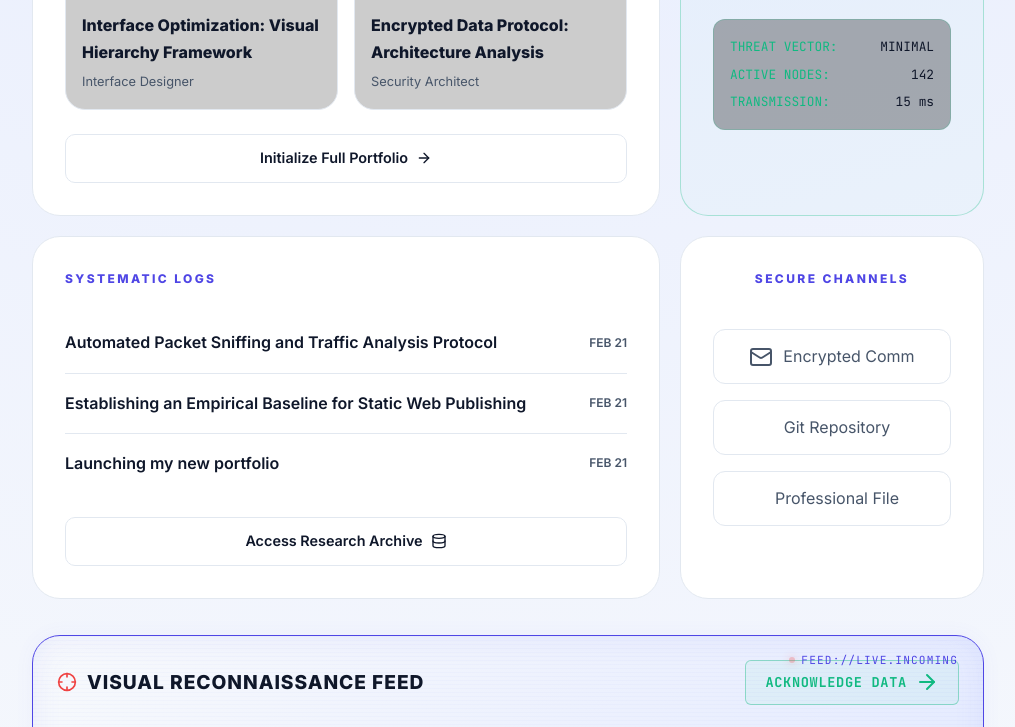
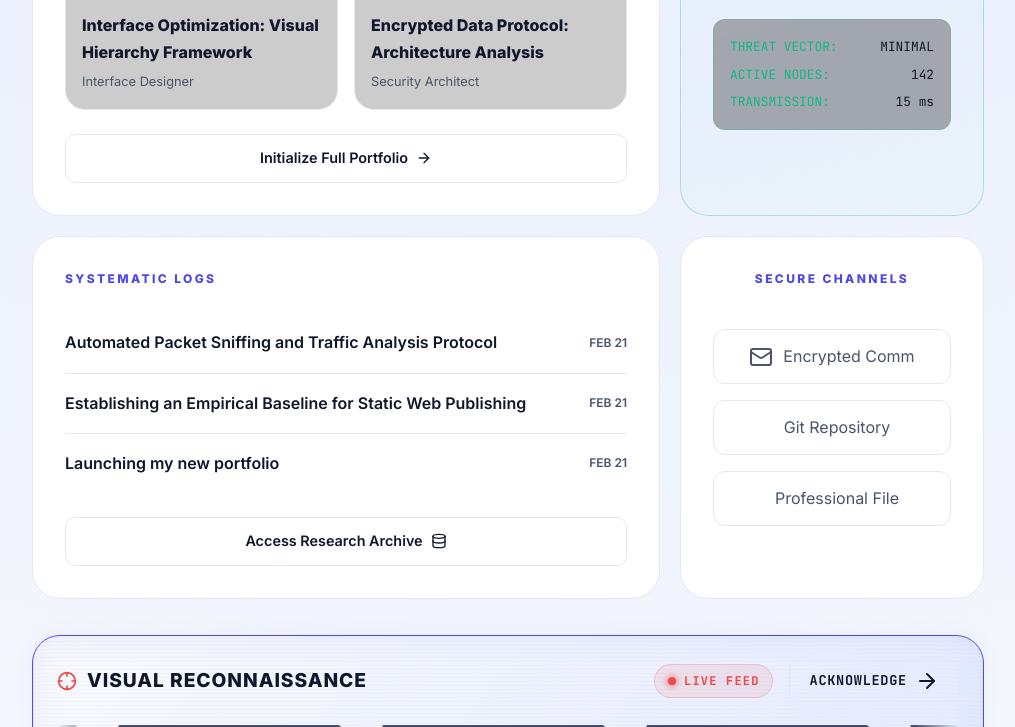
Before and after one commit to cingmen/cingmen.github.io, a Jekyll site: the page built from index.html, in a window 1280 px wide, cut to the strip 716-1443 px from the top of the page. Shown: the whole strip, without its empty margins (132-1147 px from the left). Built offline with Jekyll 4.4.1, drawn with Linux system fonts in a browser that asks for light colours.

Commit message:
indexfix

```diff
--- a/assets/style.css
+++ b/assets/style.css
@@ -509,72 +509,65 @@ code[class*="language-"], pre[class*="language-"] { font-family: 'JetBrains Mono
      background: linear-gradient(135deg, rgba(248, 250, 252, 0.9), rgba(224, 231, 255, 0.9)) !important;
 }
 
-/* Enhanced Pulsing Live Text */
+/* Sleek Pill-Shaped Live Indicator */
 .live-indicator {
-    position: absolute;
-    top: 15px;
-    right: 25px;
     font-family: 'JetBrains Mono', monospace;
-    font-size: 0.7rem;
-    color: var(--accent);
+    font-size: 0.75rem;
+    color: var(--alert);
+    background: rgba(239, 68, 68, 0.1);
+    border: 1px solid rgba(239, 68, 68, 0.2);
+    padding: 0.35rem 0.8rem;
+    border-radius: 20px;
     display: flex;
     align-items: center;
-    gap: 6px;
+    gap: 8px;
     letter-spacing: 0.1em;
-    z-index: 5;
+    font-weight: 700;
 }
 
 .live-dot {
-    width: 6px;
-    height: 6px;
+    width: 8px;
+    height: 8px;
     background-color: var(--alert);
     border-radius: 50%;
     box-shadow: 0 0 8px var(--alert);
-    animation: terminal-blink 1s infinite alternate;
+    animation: pulse-dot 1.5s cubic-bezier(0.4, 0, 0.6, 1) infinite;
 }
 
-/* Upgraded Tactical Button */
+@keyframes pulse-dot {
+    0%, 100% { opacity: 1; transform: scale(1); }
+    50% { opacity: 0.4; transform: scale(0.8); }
+}
+
+/* Minimalist Tactical Button */
 .tactical-action-btn {
     display: inline-flex;
     align-items: center;
     gap: 8px;
-    padding: 0.6rem 1.2rem;
-    background: rgba(16, 185, 129, 0.05);
-    border: 1px solid rgba(16, 185, 129, 0.4);
-    color: var(--security);
+    padding: 0.5rem 1.2rem;
+    background: transparent;
+    border: 1px solid var(--border);
+    color: var(--text-main);
     font-family: 'JetBrains Mono', monospace;
     font-size: 0.85rem;
-    font-weight: 700;
+    font-weight: 600;
     text-transform: uppercase;
     letter-spacing: 0.05em;
-    border-radius: 6px;
+    border-radius: 8px;
     text-decoration: none;
-    transition: all 0.3s ease;
-    position: relative;
-    overflow: hidden;
-}
-
-.tactical-action-btn::before {
-    content: '';
-    position: absolute;
-    top: 0; left: -100%; width: 100%; height: 100%;
-    background: linear-gradient(90deg, transparent, rgba(16, 185, 129, 0.2), transparent);
-    transition: left 0.5s ease;
+    transition: all 0.3s cubic-bezier(0.4, 0, 0.2, 1);
 }
 
 .tactical-action-btn:hover {
-    background: rgba(16, 185, 129, 0.15);
+    background: var(--security);
     border-color: var(--security);
-    box-shadow: 0 0 15px rgba(16, 185, 129, 0.3);
-    color: #fff;
-}
-
-.tactical-action-btn:hover::before {
-    left: 100%;
+    color: #ffffff !important;
+    box-shadow: 0 4px 15px rgba(16, 185, 129, 0.25);
+    transform: translateY(-2px);
 }
 
 .tactical-action-btn i { width: 16px; height: 16px; transition: transform 0.3s ease; }
-.tactical-action-btn:hover i { transform: translateX(3px); }
+.tactical-action-btn:hover i { transform: translateX(4px); }
 
 
 /* Stabilized Single-Stream Layout Container */
--- a/index.html
+++ b/index.html
@@ -144,19 +144,24 @@ permalink: /
 
                 <div style="position: absolute; top: 0; left: 0; width: 100%; height: 100%; background: repeating-linear-gradient(0deg, rgba(99, 102, 241, 0.03) 0px, rgba(99, 102, 241, 0.03) 1px, transparent 1px, transparent 4px); pointer-events: none; z-index: 0;"></div>
 
-                <div class="live-indicator">
-                    <span class="live-dot"></span> FEED://LIVE.INCOMING
-                </div>
+                <div style="padding: 1.5rem 1.5rem 0 1.5rem; display: flex; justify-content: space-between; align-items: center; flex-wrap: wrap; gap: 1rem; position: relative; z-index: 2;">
 
-                <div style="padding: 1.5rem 1.5rem 0 1.5rem; display: flex; justify-content: space-between; align-items: center; position: relative; z-index: 2;">
                     <h2 style="margin: 0; font-size: 1.2rem; color: var(--text-main); letter-spacing: 0.05em; display: flex; align-items: center; gap: 10px;">
                         <i data-lucide="crosshair" style="color: var(--alert); width: 20px; height: 20px;"></i>
-                        Visual Reconnaissance Feed
+                        Visual Reconnaissance
                     </h2>
 
-                    <a href="/gallery/" class="tactical-action-btn">
-                        <span>Acknowledge Data</span> <i data-lucide="arrow-right"></i>
-                    </a>
+                    <div style="display: flex; align-items: center; gap: 1rem; flex-wrap: wrap;">
+
+                        <div class="live-indicator">
+                            <span class="live-dot"></span> LIVE FEED
+                        </div>
+
+                        <a href="/gallery/" class="tactical-action-btn">
+                            <span>Acknowledge</span> <i data-lucide="arrow-right"></i>
+                        </a>
+
+                    </div>
                 </div>
 
                 <div class="recon-split-layout" style="position: relative; z-index: 2;">
```
